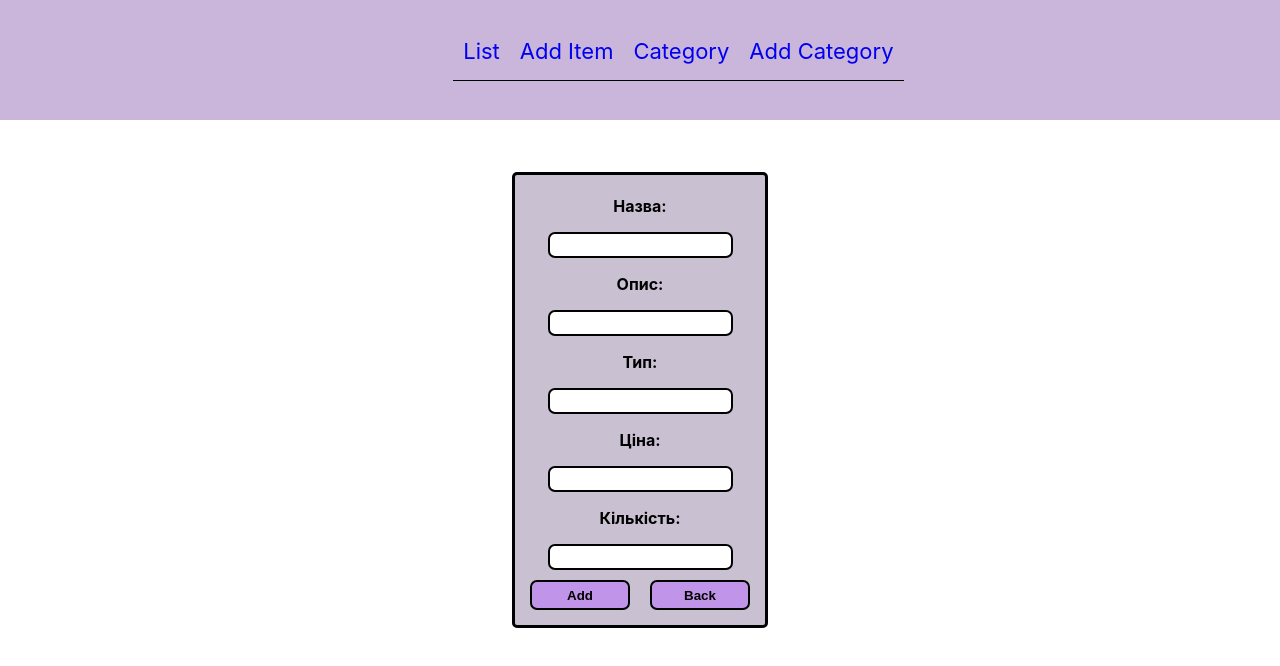
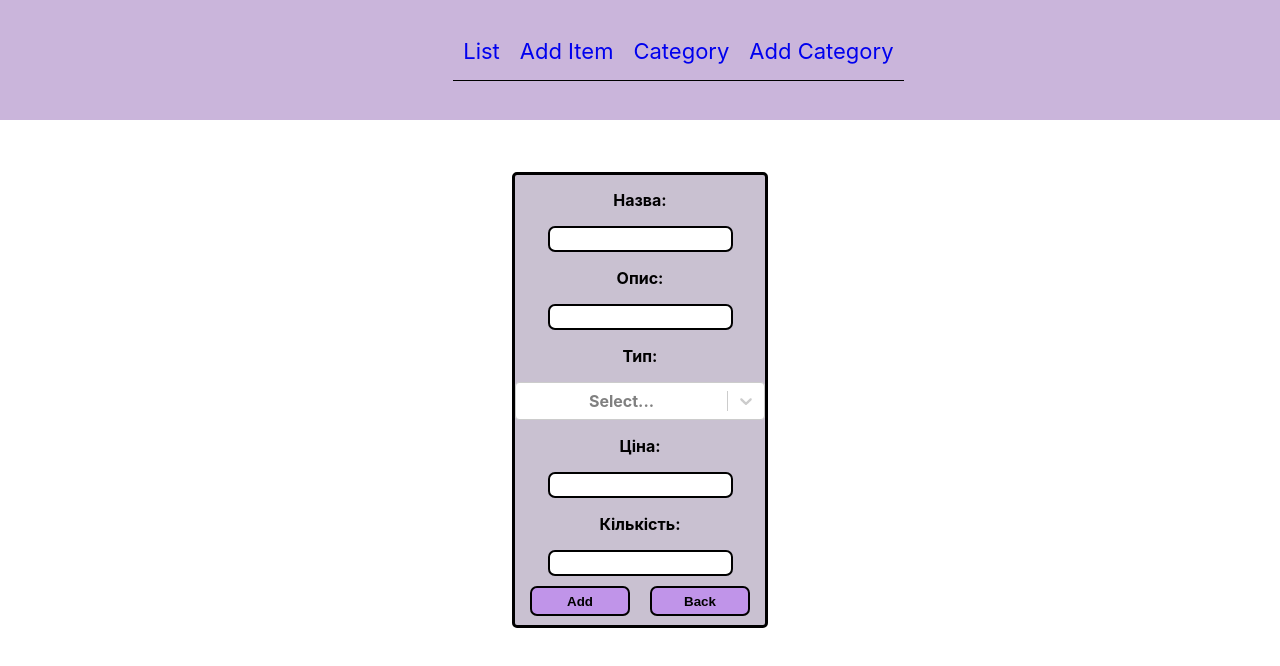
Before and after one commit to Tatiana773/malikova_t_react_module, a React (Create React App) app in the folder homework_01/my-react-app/: page /add in a window 1280 px wide. Shown: the top 666 px of the page. Built offline with nearby package versions, Linux system fonts and the light colour scheme.

Commit message:
homework router version 3

```diff
--- a/homework_01/my-react-app/package.json
+++ b/homework_01/my-react-app/package.json
@@ -11,7 +11,7 @@
     "react-dom": "^17.0.2",
     "react-redux": "^7.2.6",
     "react-scripts": "5.0.0",
-    "react-select": "^5.2.2",
+    "react-select": "^5.4.0",
     "uuid": "^8.3.2",
     "web-vitals": "^2.1.4"
   },
--- a/homework_01/my-react-app/src/Components/AddItemModal/AddItemModal.js
+++ b/homework_01/my-react-app/src/Components/AddItemModal/AddItemModal.js
@@ -1,7 +1,9 @@
-import React, {useState, useCallback} from 'react';
+import React, {useState, useCallback, useMemo} from 'react';
+import Select from 'react-select';
 import { useNavigate } from "react-router-dom";
 import { useDispatch, useSelector } from 'react-redux';
 import { selectEditingItem } from '../../Store/App/selector';
+import { selectCategoriesArray } from '../../Store/Categories/selector';
 import './AddItemModal.css';
 import PropTypes from 'prop-types';
 import { addItemAction, applyEditItemAction } from '../../Store/items/action';
@@ -10,6 +12,9 @@ import { resetEditItemAction } from '../../Store/App/action';
 
 export const AddItemModal = () => {
     const item = useSelector(selectEditingItem);
+    const categories = useSelector(selectCategoriesArray);
+    console.log('categories', categories)
+
     console.log("item:",item)
 
     const dispatch = useDispatch();
@@ -17,18 +22,14 @@ export const AddItemModal = () => {
 
     const [title, setTitle] = useState(item?.title || '');
     const [description, setDescription] = useState(item?.description || '');
-    const [category, setCategory] = useState(item?.categoryId || '');
+    const [categoryId, setCategoryId] = useState(item?.categoryId || 0);
     const [price, setPrice] = useState(item?.price || '');
     const [units, setUnits] = useState(item?.units || '');
 
 
     const onChangeTitle = useCallback((event) => {setTitle(event.target.value)}, [setTitle]);
     const onChangeDescription = useCallback((event) => {setDescription(event.target.value)}, [setDescription]);
-    const onChangeCategory = useCallback((event) => {
-        const value = event.target.value;
-        const isStringHasOnlyNumbers = /^\d+$/.test(value);
-        if (isStringHasOnlyNumbers || !value.length) {
-        setCategory(value)}}, [setCategory]);
+    const onChangeCategory = useCallback((value) => {setCategoryId(value.value)}, [setCategoryId]);
 
     const onChangePrice = useCallback((event) => {
         const value = event.target.value;
@@ -51,12 +52,12 @@ export const AddItemModal = () => {
         dispatch(addItemAction({
             title,
             description,
-            category,
+            categoryId,
             price,
             units,
         }))
         navigate("/");
-      }, [dispatch, navigate, title, description, category, price, units]);
+      }, [dispatch, navigate, title, description, categoryId, price, units]);
 
       const onEditItemClick = useCallback((item) => {
           dispatch(applyEditItemAction(item))
@@ -64,6 +65,10 @@ export const AddItemModal = () => {
           navigate("/");
         }, [ dispatch, navigate,])
 
+        const options = categories.map((i) =>{
+            return { value: i.id, label: i.name }
+        });
+          console.log("options", options)
     return(
         <div className = "modalForm">
             <div>
@@ -72,7 +77,7 @@ export const AddItemModal = () => {
                 <p>Опис:</p>
                 <input value = {description} onChange = {onChangeDescription}/>
                 <p>Тип:</p>
-                <input value = {category} onChange = {onChangeCategory}/>
+                <Select options={options} value={categoryId} onChange = {onChangeCategory}/>
                 <p>Ціна:</p>
                 <input value = {price} onChange = {onChangePrice}/>
                 <p>Кількість:</p>
@@ -80,7 +85,7 @@ export const AddItemModal = () => {
 
                 <button onClick = {() => {
                  item?.id ?
-                 onEditItemClick({title, description, category, price, units, id: item.id}) :
+                 onEditItemClick({title, description, categoryId, price, units, id: item.id}) :
                  onAddItem()}}>{item?.id ? 'Edit': 'Add'}</button>
                 <button onClick = {onGoBack}>Back</button>
             </div>
--- a/homework_01/my-react-app/src/Components/Categories/CategoriesList.js
+++ b/homework_01/my-react-app/src/Components/Categories/CategoriesList.js
@@ -15,12 +15,14 @@ export const CategoriesList = () => {
     dispatch(editCategoryAction(category));
   }, [dispatch])
 
-  const onDeleteCat = useCallback ((id)=>{
-      if(goods.categoryId !==id){
-          dispatch(deleteCategoryAction({id}))
-      }else{
-          return categories
-      }},[dispatch, categories, goods.categoryId]);
+  const onDeleteCat = useCallback((id)=>{
+    for(let item of goods){
+      if(item.categoryId !==id){
+        dispatch(deleteCategoryAction({id}))
+    }else{
+      return categories;
+  }
+  }},[dispatch, categories, goods]);
 
 
   return (
--- a/homework_01/my-react-app/src/Components/Categories/CategoryItem.js
+++ b/homework_01/my-react-app/src/Components/Categories/CategoryItem.js
@@ -1,7 +1,7 @@
 
 import React, { useState, useCallback } from 'react';
 
-export const CategoryItem = ({ cat, onSave = () => {}, onDelete =()=>{} }) => {
+export const CategoryItem = ({ cat, onSave = () => {}, onDelete =()=>{}, }) => {
   const [categoryName, setCategoryName] = useState(cat.name);
 
   const onCategoryNameChange = useCallback((event) => {
--- a/homework_01/my-react-app/src/Components/GoodsList/GoodsList.js
+++ b/homework_01/my-react-app/src/Components/GoodsList/GoodsList.js
@@ -10,6 +10,7 @@ import PropTypes from 'prop-types';
 
 export const GoodsList = () => {
     const goods = useSelector(selectItems);
+    console.log('goods', goods);
     const categories = useSelector(selectCategories);
     const dispatch = useDispatch();
     const navigate = useNavigate();
--- a/homework_01/my-react-app/src/Store/App/action.js
+++ b/homework_01/my-react-app/src/Store/App/action.js
@@ -2,14 +2,14 @@
 export const SET_EDIT_ITEM_ACTION = 'SET_EDIT_ITEM_ACTION';
 export const RESET_EDIT_ITEM_ACTION = 'RESET_EDIT_ITEM_ACTION';
 
-export const setEditItemAction = ({ id, title, description, category, price, units}) => {
+export const setEditItemAction = ({ id, title, description, categoryId, price, units}) => {
   return{
     type: SET_EDIT_ITEM_ACTION,
     item: {
       id,
       title,
       description,
-      category,
+      categoryId,
       price,
       units,
     }
--- a/homework_01/my-react-app/src/Store/Categories/action.js
+++ b/homework_01/my-react-app/src/Store/Categories/action.js
@@ -14,7 +14,9 @@ export const addCategoryAction = ({name, id}) => {
 export const deleteCategoryAction = ({id}) =>{
     return{
         type: DELETE_CATEGORY_ACTION,
-        id,
+        category: {
+            id,
+        }
     }
 }
 
--- a/homework_01/my-react-app/src/Store/Categories/reducer.js
+++ b/homework_01/my-react-app/src/Store/Categories/reducer.js
@@ -35,7 +35,12 @@ export const categoriesReducer = (state = initialState, action) => {
           }
       }
     case DELETE_CATEGORY_ACTION:
-      return {categories: delete state.categories[action.id]}
+      return {
+        categories:{
+          ...state.categories,
+          // [action.category.id]: null
+        }
+      };
     case EDIT_CATEGORY_ACTION:
       return {
         categories: {
--- a/homework_01/my-react-app/src/Store/Categories/selector.js
+++ b/homework_01/my-react-app/src/Store/Categories/selector.js
@@ -1,6 +1,5 @@
 export const selectCategories = (state) => state.types.categories;
 
 export const selectCategoriesArray = (state) => {
-  const categories = selectCategories(state);
-  return Object.values(categories);
+  return Object.values(selectCategories(state));
 }
--- a/homework_01/my-react-app/src/Store/items/action.js
+++ b/homework_01/my-react-app/src/Store/items/action.js
@@ -4,26 +4,26 @@ export const ADD_ITEM_ACTION = 'ADD_ITEM_ACTION';
 export const DELETE_ITEM_ACTION = 'DELETE_ITEM_ACTION';
 export const APPLY_EDIT_ACTION = 'APPLY_EDIT_ACTION';
 
-export const addItemAction= ({title, description, category, price, units}) => {
+export const addItemAction= ({title, description, categoryId, price, units}) => {
     return {
         type: ADD_ITEM_ACTION,
         goods: {
             id: uuidv4(),
             title,
             description,
-            category,
+            categoryId,
             price,
             units,
         },
     }
 }
-export const applyEditItemAction = ({title, description, category, price, units, id}) =>{
+export const applyEditItemAction = ({title, description, categoryId, price, units, id}) =>{
     return{
         type: APPLY_EDIT_ACTION,
         goods: {
             title,
             description,
-            category,
+            categoryId,
             price,
             units,
             id,
```
Also changed, not shown: 1 other file (tests, documents, lock files or other folders).
